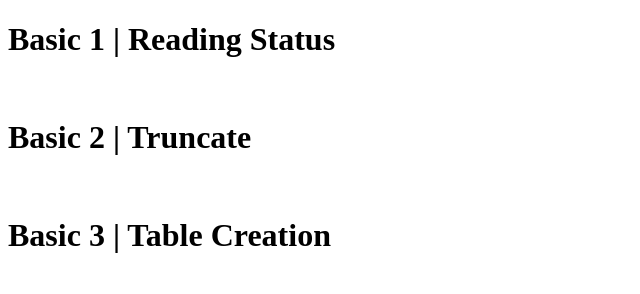
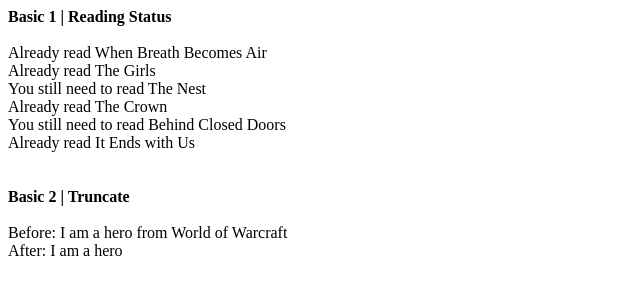
Before and after one commit to izzywest/FSWD40-day04-javascript, a plain HTML site: page index.html in a window 1280 px wide. Shown: the whole page, without its empty margins (0-640 px from the left). Drawn offline with Linux system fonts and the light colour scheme.

Commit message:
finish task 1 and 2

```diff
--- a/index.html
+++ b/index.html
@@ -8,18 +8,7 @@
 </head>
 
 <body>
-    <h1>Basic 1 | Reading Status</h1>
-    <p id="message"></p>
 
-
-    <br><h1>Basic 2 | Truncate</h1>
-    <!-- Create a function that accepts two parameters. 1st parameter is a string and the 2nd is a number of characters that should be shortened by cutting off the string from left to right.
-
-	For ex. If we pass the following arguments in the function 1st argument = "I am a hero from World of Warcraft" and 2nd argument = "12", we should get just the string "I am a hero"
- 	-->
-    <br><h1>Basic 3 | Table Creation</h1>
-    <!-- Create a JavaScript program that will boost the creation of a HTML table. Instead of writing many <td> or <tr> tags, create a function that accepts two arguments, one for number of columns and other for number of rows. Provide one button to the user labeled as "Create a table", after it clicks on it, prompt two windows, one for number of columns and another for number of rwos.
-	-->
 </body>
 <script type="text/javascript" src="script.js"></script>
 
--- a/script.js
+++ b/script.js
@@ -1,27 +1,53 @@
+// First task
+
+document.write("<b>" + "Basic 1 | Reading Status" + "</b>" + "<br>" + "<br>");
 
 
-function readingStatusF() {
-
-  //  document.getElementById("randomnb").innerHTML = randnb;
-
-var library = [
-{ title: 'When Breath Becomes Air', author: 'Paul Kalanithi', readingStatus: true },
-{ title: 'The Girls', author: 'Emma Cline ', readingStatus: true },
-{ title: 'The Nest', author: 'Cynthia', readingStatus: false },
-{ title: 'The Crown', author: 'Kiera Cass', readingStatus: true },
-{ title: 'Behind Closed Doors', author: 'B.A. Paris', readingStatus: false },
-{ title: 'It Ends with Us ', author: 'Colleen Hoover', readingStatus: true }
+library = [
+    { title: "When Breath Becomes Air",
+      author: "Paul Kalanithi",
+      readingStatus: true
+    },
+    { title: "The Girls",
+      author: "Emma Cline",
+      readingStatus: true
+    },
+    { title: "The Nest",
+      author: "Cynthia",
+      readingStatus: false
+    },
+        { title: "The Crown",
+      author: "Kiera Cass",
+      readingStatus: true
+    },
+        { title: "Behind Closed Doors",
+      author: "B.A. Paris",
+      readingStatus: false
+    },
+        { title: "It Ends with Us",
+      author: "Colleen Hoover",
+      readingStatus: true
+    },
 ];
 
 
-/*
-    if (readingStatus == true) {
-        var msg = "read is true";
-        document.getElementById("message").innerHTML = msg;
+for (var i = 0; i < library.length; i++) {
+	if (library[i].readingStatus == true) {
+		document.write("Already read " + library[i].title + "<br>")
 
-    } else if (readingStatus == false) {
-        var msg = "read false";
-        document.getElementById("message").innerHTML = msg;
-    }
- */
+	}else {
+		document.write("You still need to read " + library[i].title + "<br>")
+
+	}
 }
+
+
+// Second Task
+
+document.write("<br>" + "<br>" + "<b>" + "Basic 2 | Truncate" + "</b>" + "<br>" + "<br>");
+
+
+    var str = "I am a hero from World of Warcraft";
+    var res = str.slice(0, 12);
+    var short = "Before: " + str + "<br>" + "After: " + res;
+    document.write(short);
```
